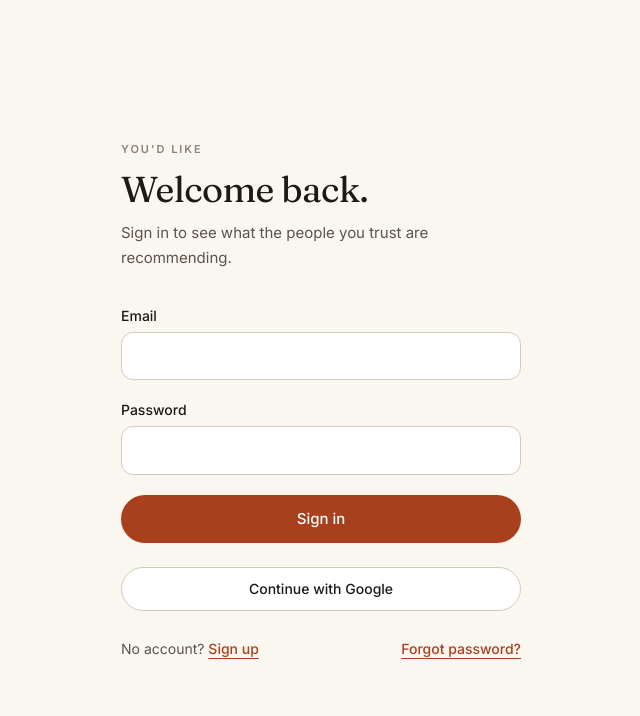
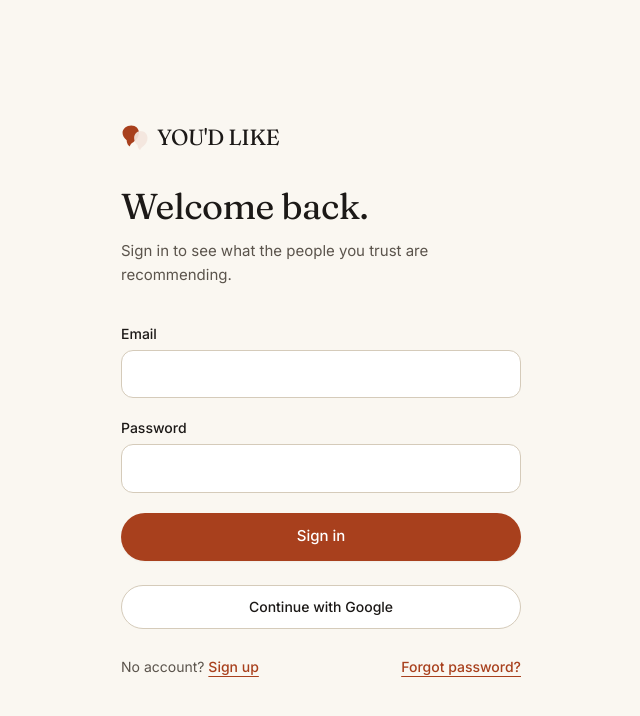
Before and after one commit to seeckerstein/recommendly, a Next.js app in the folder apps/web/: page /auth/login in a window 1280 px wide. Shown: the top 716 px of the page, without its empty margins (319-959 px from the left). Built offline with nearby package versions, Linux system fonts and the light colour scheme.

Commit message:
add YOU'D LIKE logo to sign-in page

```diff
--- a/apps/web/src/app/auth/login/page.tsx
+++ b/apps/web/src/app/auth/login/page.tsx
@@ -6,6 +6,7 @@ import Link from "next/link";
 import { createSupabaseBrowserClient } from "@/lib/supabase/client";
 import { Input, Field } from "@/components/ui/Input";
 import { Button } from "@/components/ui/Button";
+import { Logo } from "@/components/brand/Logo";
 
 function LoginForm() {
   const router = useRouter();
@@ -37,9 +38,7 @@ function LoginForm() {
   return (
     <main className="mx-auto flex min-h-dvh max-w-md items-center px-6 py-12">
       <div className="w-full">
-        <p className="text-[11px] font-semibold uppercase tracking-[0.18em] text-ink-faint">
-          YOU'D LIKE
-        </p>
+        <Logo size="lg" className="mb-6" href="/" />
         <h1 className="display mt-3 text-[2.25rem] font-normal leading-[1.1] text-ink">
           Welcome back.
         </h1>
```
